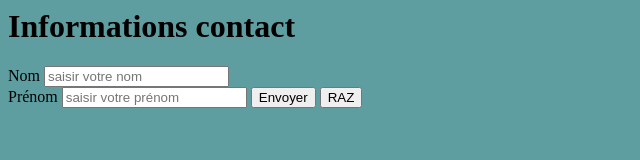
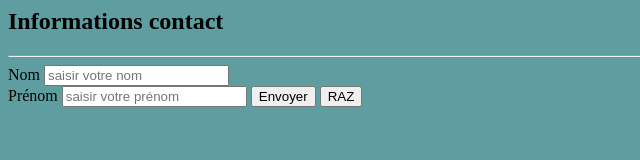
Before and after one commit to boukouchi/ensa, a plain HTML site: page contact.html in a window 1280 px wide. Shown: the whole page, without its empty margins (0-640 px from the left). Drawn offline with Linux system fonts and the light colour scheme.

```diff
--- a/contact.html
+++ b/contact.html
@@ -4,7 +4,8 @@
 </head>
 <title>Contact</title>
 <body style="background-color: cadetblue">
-<h1>Informations contact</h1>
+<h2>Informations contact</h2>
+    <hr>
 
     <form method="get" action="" id="UserForm" enctype="multipart/form-data">
         <label for="UserNom">Nom</label>
```
